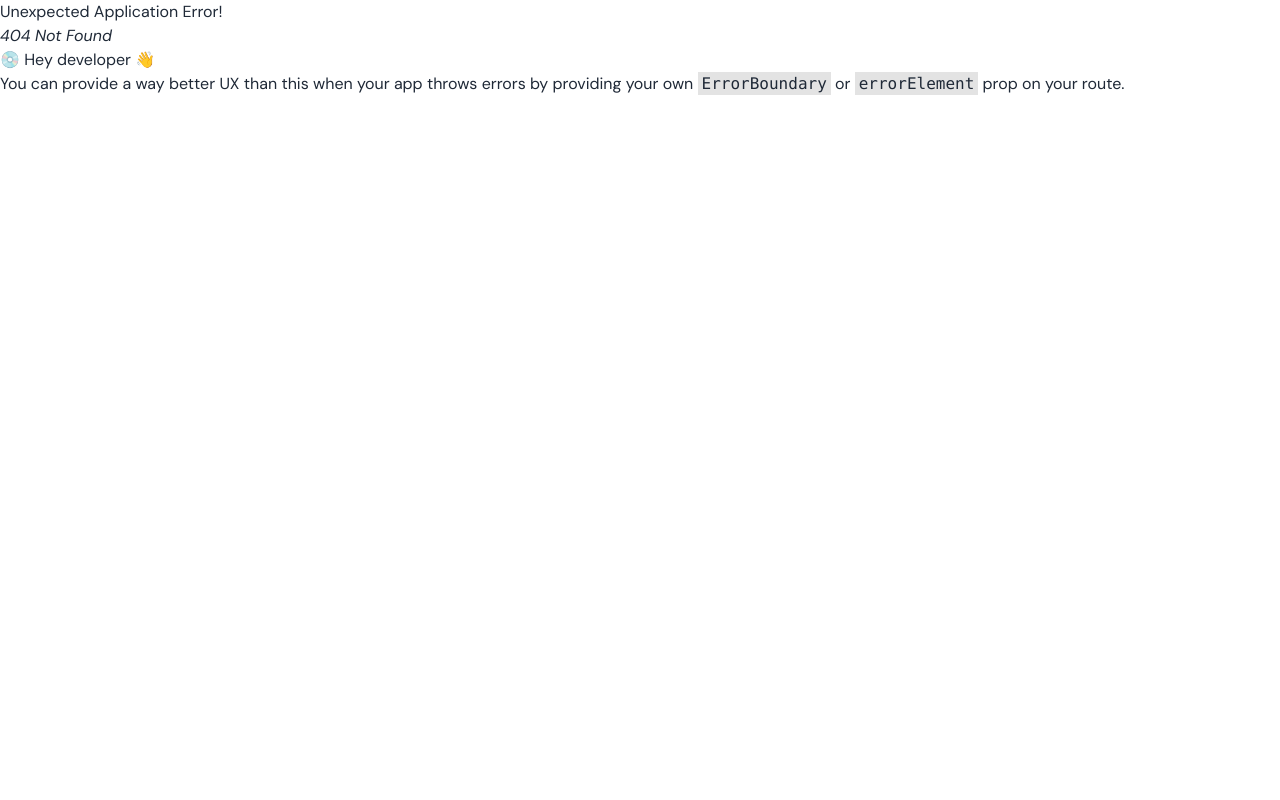
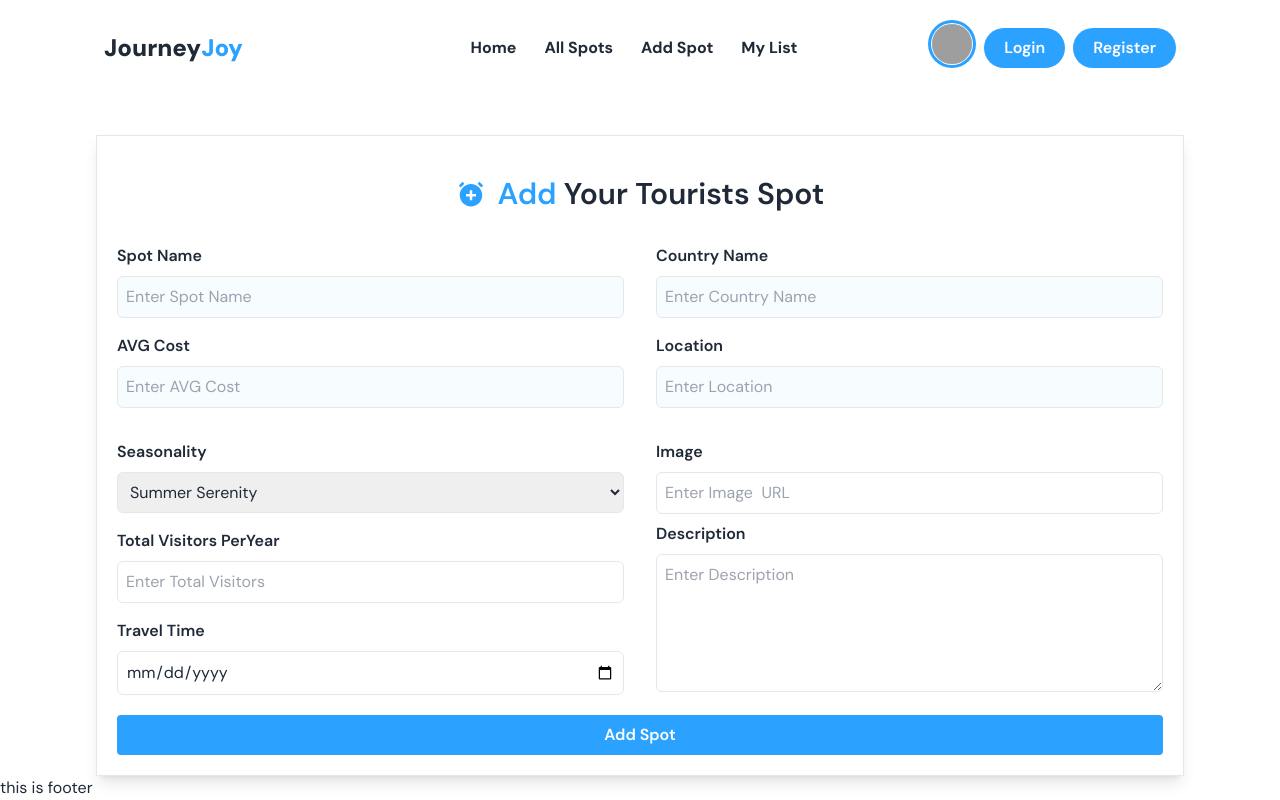
Before and after one commit to al-amin90/journey-joy-client, a React (Vite) app: page /addSpot in a window 1280 px wide. Before the commit this address had no page. Built offline with nearby package versions, Linux system fonts and the light colour scheme; grey boxes are pictures that could not be loaded.

Commit message:
addspot design added

```diff
--- a/public/banners.json
+++ b/public/banners.json
@@ -1,6 +1,7 @@
 [
   {
     "id": 1,
+    "place_name": "Grand Canyon National Park",
     "category_name": "United States of America",
     "slogan": "Discover the Majesty of Nature",
     "short_description": "Explore the breathtaking vistas and awe-inspiring landscapes of one of the world's most iconic natural wonders.",
@@ -8,6 +9,7 @@
   },
   {
     "id": 2,
+    "place_name": "Banff National Park",
     "category_name": "Canada",
     "slogan": "Immerse Yourself in Natural Beauty",
     "short_description": "Experience the pristine wilderness and majestic mountains of Canada's oldest national park.",
@@ -15,6 +17,7 @@
   },
   {
     "id": 3,
+    "place_name": "Iguazu Falls",
     "category_name": "Brazil",
     "slogan": "Feel the Power of Nature",
     "short_description": "Witness the sheer magnitude and raw beauty of one of the world's most spectacular waterfalls.",
@@ -22,6 +25,7 @@
   },
   {
     "id": 5,
+    "place_name": "Chichen Itza",
     "category_name": "Mexico",
     "slogan": "Step Back in Time",
     "short_description": "Explore the ancient ruins of a UNESCO World Heritage site and uncover the mysteries of the Mayan civilization.",
--- /dev/null
+++ b/src/Pages/AddSpot/AddSpot.jsx
@@ -0,0 +1,187 @@
+import { BiSolidAlarmAdd } from "react-icons/bi";
+
+const AddSpot = () => {
+    const update = false
+
+
+    const handleAddProduct = e => {
+        e.preventDefault()
+        const form = e.target;
+
+        const spotName = form.spotName.value;
+        const AVGCost = form.AVGCost.value;
+        const seasonality = form.seasonality.value;
+        const visitors = form.visitors.value;
+        const travel_time = form.travel_time.value;
+        const countryName = form.countryName.value;
+        const location = form.location.value;
+        const image = form.image.value;
+        const description = form.description.value;
+
+        const spotInfo = { spotName, AVGCost, seasonality, visitors, travel_time, countryName, location, image, description }
+        console.log(spotInfo);
+    }
+
+    return (
+        <div className="max-w-[1920px] mx-auto md:w-[85%] pt-10">
+            <div className="shadow-lg p-5 border">
+                {/* Heading */}
+                <div className="mt-5 mb-8">
+                    <p className="flex items-center justify-center text-3xl font-semibold">
+                        <span className="mr-3 text-[#2BA2FF]">
+                            <BiSolidAlarmAdd />
+                        </span>
+                        <span className="">
+                            <span className="text-[#2BA2FF]">
+                                {update ? "Update " : "Add "}
+                            </span>
+                            Your Tourists Spot
+                        </span>
+                    </p>
+                </div>
+
+
+
+                {/* form */}
+                <form onSubmit={handleAddProduct}>
+                    <div className="flex gap-8 ">
+                        <div className="flex-1">
+                            <label className="block font-semibold mb-2 " htmlFor="spotName">
+                                Spot Name
+
+                            </label>
+                            <input
+                                defaultValue={"" || ""}
+                                className="w-full p-2 border bg-[#2ba3ff09] rounded-md focus:outline-[#2BA2FF]"
+                                type="text"
+                                placeholder="Enter Spot Name"
+                                id="spotName"
+                                name="spotName"
+                            />
+
+                            <label className="block mt-4 font-semibold mb-2 " htmlFor="AVGCost">
+                                AVG Cost
+                            </label>
+                            <input
+                                className="w-full p-2 border bg-[#2ba3ff09] rounded-md focus:outline-[#2BA2FF]"
+                                type="text"
+                                defaultValue={"" || ""}
+                                placeholder="Enter AVG Cost"
+                                id="AVGCost"
+                                name="AVGCost"
+                            />
+
+                            <label className="block mt-8 font-semibold mb-2 " htmlFor="seasonality">
+                                Seasonality
+                            </label>
+                            <select
+                                name="seasonality"
+                                id="seasonality"
+                                defaultValue={"" || ""}
+                                className="w-full p-2 border rounded-md focus:outline-[#2BA2FF]"
+                                type="text"
+                                placeholder="Select Seasonality"
+                            >
+                                <option defaultValue="Summer Serenity">Summer Serenity</option>
+                                <option defaultValue="Winter Whimsy">Winter Whimsy</option>
+                                <option defaultValue="Spring Sunshine">Spring Sunshine</option>
+                                <option defaultValue="Blossom Bliss">Blossom Bliss</option>
+                                <option defaultValue="Tropical Tranquility">Tropical Tranquility</option>
+                                <option defaultValue="Snowy Solitude">Snowy Solitude</option>
+                                <option defaultValue="Sunny Spectacle">Sunny Spectacle</option>
+                            </select>
+
+                            <label className="block mt-4 font-semibold mb-2 " htmlFor="visitors">
+                                Total Visitors PerYear
+                            </label>
+                            <input
+                                className="w-full p-2 border rounded-md focus:outline-[#2BA2FF]"
+                                defaultValue={"" || ""}
+                                type="number"
+                                placeholder="Enter Total Visitors"
+                                id="visitors"
+                                name="visitors"
+                            />
+
+                            <label className="block mt-4 font-semibold mb-2 " htmlFor="travel_time">
+                                Travel Time
+                            </label>
+                            <input
+                                className="w-full p-2 border rounded-md focus:outline-[#2BA2FF]"
+                                defaultValue={"" || ""}
+                                type="date"
+                                placeholder="Enter Travel Time"
+                                id="travel_time"
+                                name="travel_time"
+                            />
+
+
+                        </div>
+                        {/* Right side */}
+                        <div className="flex-1">
+                            <label className="block mb-2 font-semibold " htmlFor="countryName">
+                                Country Name
+                            </label>
+                            <input
+                                className="w-full p-2 border bg-[#2ba3ff09] rounded-md focus:outline-[#2BA2FF]"
+                                type="text"
+                                defaultValue={"" || ""}
+                                placeholder="Enter Country Name"
+                                id="countryName"
+                                name="countryName"
+                            />
+                            <label className="block mb-2 font-semibold mt-4 " htmlFor="location">
+                                Location
+                            </label>
+                            <input
+                                className="w-full p-2 border bg-[#2ba3ff09] rounded-md focus:outline-[#2BA2FF]"
+                                type="text"
+                                defaultValue={"" || ""}
+                                placeholder="Enter Location"
+                                id="location"
+                                name="location"
+                            />
+                            <label className="block mb-2 font-semibold mt-8 " htmlFor="image">
+                                Image
+                            </label>
+                            <input
+                                className="w-full p-2 border rounded-md focus:outline-[#2BA2FF]"
+                                type="text"
+                                defaultValue={"" || ""}
+                                placeholder="Enter Image  URL"
+                                id="image"
+                                name="image"
+                            />
+
+                            <label className="block mb-2 font-semibold mt-2 " htmlFor="description">
+                                Description
+                            </label>
+
+                            <textarea
+                                defaultValue={"" || ""}
+                                placeholder="Enter Description"
+                                className="w-full p-2 border rounded-md focus:outline-[#2BA2FF]"
+                                id="description"
+                                cols="10"
+                                name="description"
+                                rows="5">
+
+                            </textarea>
+
+
+
+                        </div>
+                    </div>
+
+                    <input
+                        className="px-4 w-full py-2 mt-4 rounded hover:bg-[#0593ff]  bg-[#2BA2FF] duration-200 text-white cursor-pointer font-semibold"
+                        type="submit"
+                        value={update ? "Update Spot" : "Add Spot"}
+                    />
+                </form>
+            </div>
+        </div>
+    );
+};
+
+export default AddSpot;
--- a/src/routes/router.jsx
+++ b/src/routes/router.jsx
@@ -3,6 +3,7 @@ import {
 } from "react-router-dom";
 import Root from "../MainLayout/Root";
 import Home from "../Pages/Home/Home";
+import AddSpot from "../Pages/AddSpot/AddSpot";
 
 const router = createBrowserRouter([
     {
@@ -12,6 +13,10 @@ const router = createBrowserRouter([
             {
                 index: true,
                 element: <Home></Home>
+            },
+            {
+                path: "/addSpot",
+                element: <AddSpot></AddSpot>
             }
         ]
     },
--- a/src/sharedPage/Navbar/Navbar.jsx
+++ b/src/sharedPage/Navbar/Navbar.jsx
@@ -3,9 +3,9 @@ import { Link } from 'react-router-dom';
 
 const Navbar = () => {
     const NavLinks = <>
-        <Link className='text-base mr-3 px-2 hover:border-b-2 border-[#2BA2FF] hover:text-[#2BA2FF] font-bold'>Home</Link>
+        <Link to="/" className='text-base mr-3 px-2 hover:border-b-2 border-[#2BA2FF] hover:text-[#2BA2FF] font-bold'>Home</Link>
         <Link className='text-base mr-3 px-2 hover:border-b-2 border-[#2BA2FF] hover:text-[#2BA2FF] font-bold'>All Spots</Link>
-        <Link className='text-base mr-3 px-2 hover:border-b-2 border-[#2BA2FF] hover:text-[#2BA2FF] font-bold'>Add Spot</Link>
+        <Link to="/addSpot" className='text-base mr-3 px-2 hover:border-b-2 border-[#2BA2FF] hover:text-[#2BA2FF] font-bold'>Add Spot</Link>
         <Link className='text-base mr-3 px-2 hover:border-b-2 border-[#2BA2FF] hover:text-[#2BA2FF] font-bold'>My List</Link>
     </>
 
```
